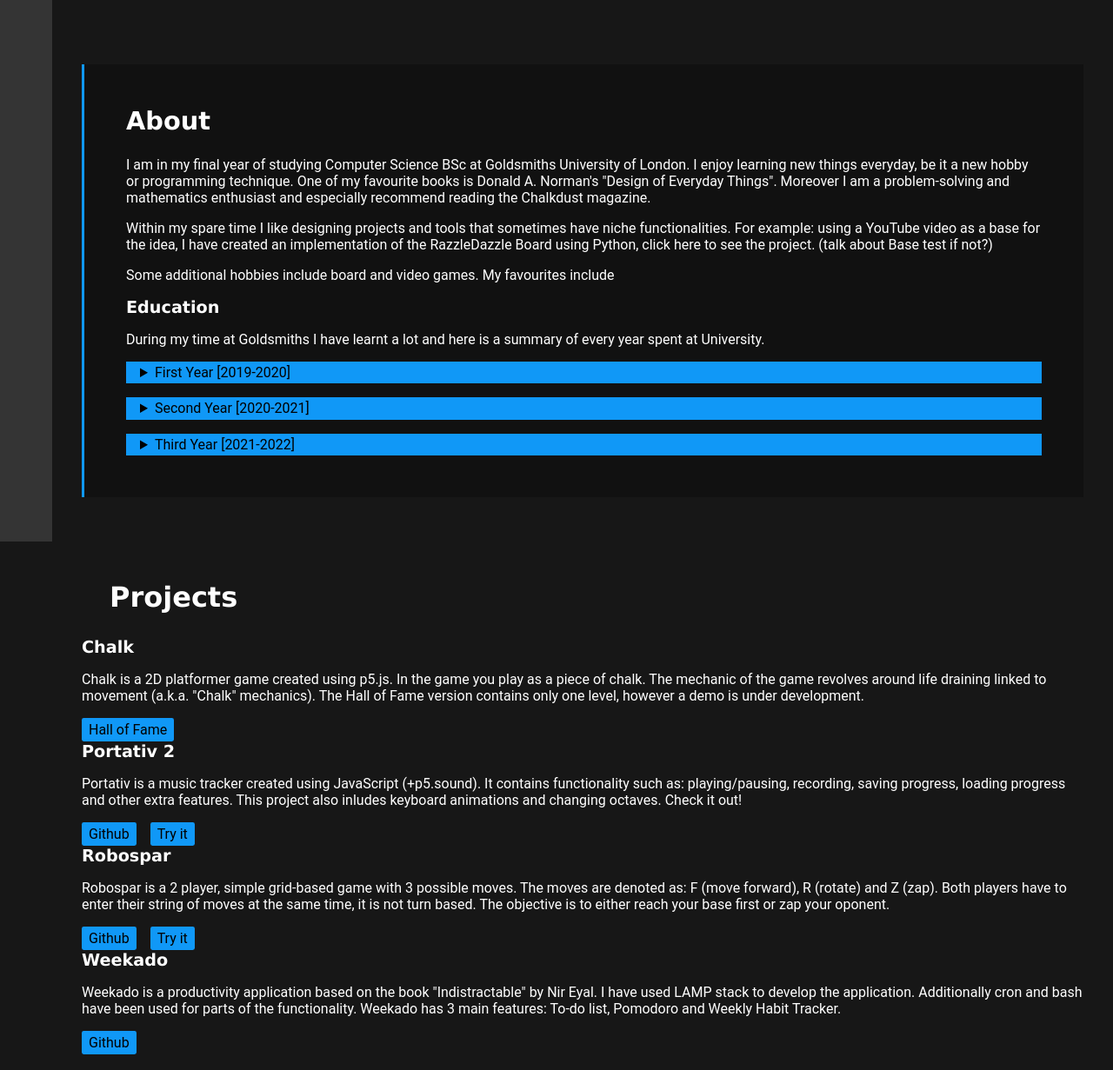
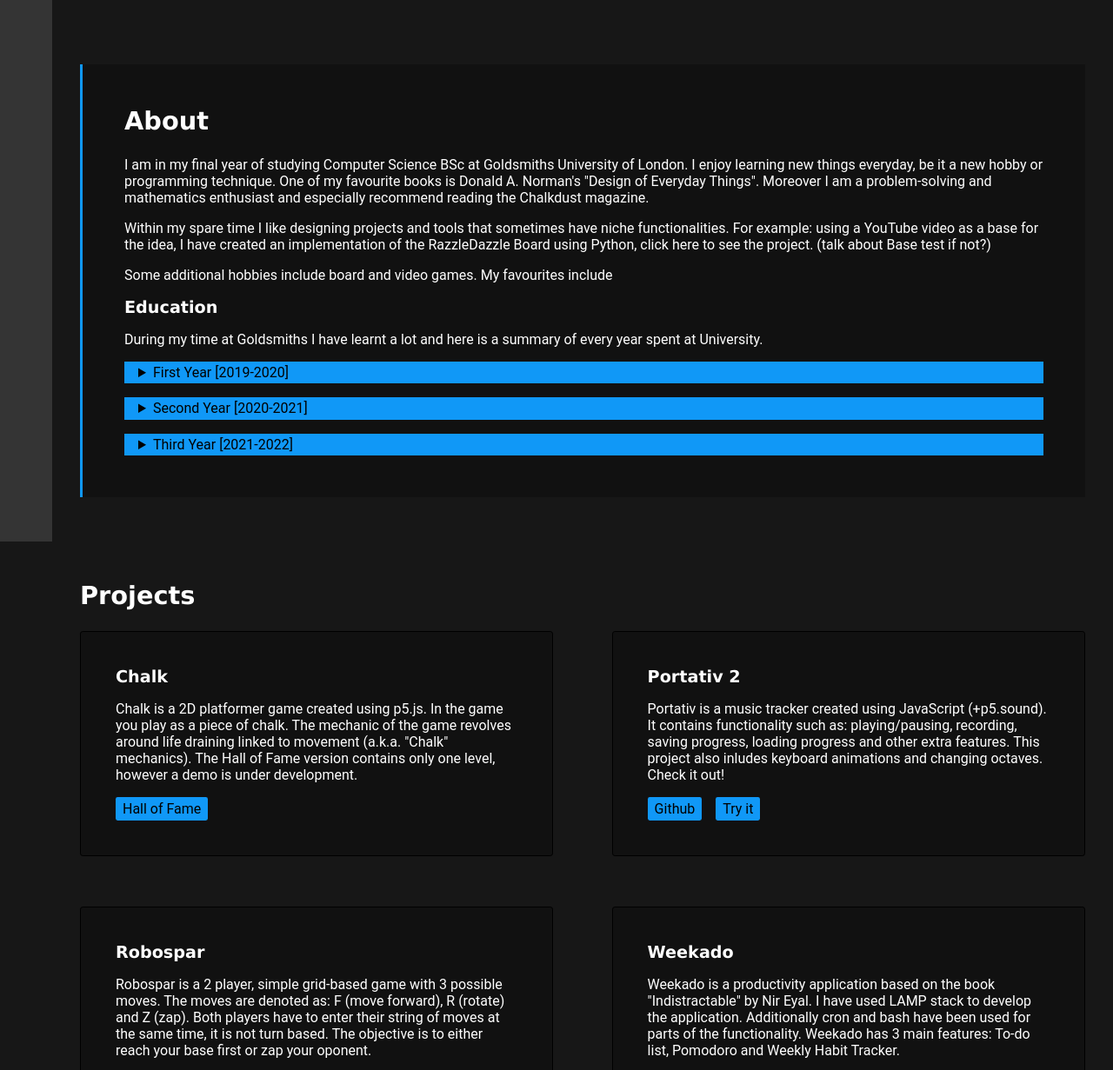
Before and after one commit to codingSIM/Portfolio, a plain HTML site: page index.html in a window 1280 px wide. Shown: the part 177-1408 px from the top of the page at 87% size. Drawn offline with nearby package versions, Linux system fonts and the light colour scheme.

Commit message:
Add files via upload

```diff
--- a/style.css
+++ b/style.css
@@ -1,37 +1,46 @@
-
 :root {
     --acccol: #1098f7;
+
+    /*Gray colours*/
     --lgcol: #343434;
+    --mgcol: #171717;
     --dgcol: #111;
+
     --contspace: 60px;
+    --defm: 2em;
 }
 
 html {
-    background-color: #171717;
+    background-color: var(--mgcol);
     color: white;
     margin: 0em;
     font-family: roboto, monospace;
+    box-sizing: border-box;
     scroll-behavior: smooth;
 }
-body {margin:0;}
+body {margin: 0;}
+section {margin: 6em 0em;}
+
+
 
 .main-content{
-/*    margin-left:var(--contspace);*/
-/*    padding:0.5em 3em;*/
-    width: 90%;
-    margin: auto;
-    margin-left: calc(5% + 30px);
+/*    width: calc(100% - var(--contspace));*/
+    margin: 1em var(--defm);
+    margin-left: calc(var(--contspace) + var(--defm));
+/*    Footer sits at bottom of page*/
+    margin-bottom: 6rem;
     min-height: 100vh;
-    margin-bottom: 6rem;
 }
+
+
 
 /*Menu nav*/
 .icon-bar {
   width: var(--contspace); /* Set a specific width */
-  background-color: #343434; /* Dark-grey background */
+  background-color: var(--lgcol); /* Dark-grey background */
   height: 100%;
   position: fixed;
-  top:0;
+  top: 0;
 }
 
 .icon-bar a {
@@ -49,32 +58,24 @@ body {margin:0;}
 
 .active {background-color: var(--acccol);}
 
-section
-{margin:6em 0em;}
 
-.textbox{
-    padding:3em;
-    border-left: 0.2em solid var(--acccol);
-    background-color: #111;
-/*    margin-right:2em;*/
-}
 
+
+/*TITLE CARD*/
 .title {
     font-family: Verdana;
     font-weight: bold;
-    margin:0em;
+    margin: 0em;
 /*    text-decoration: underline;*/
 /*    text-shadow: 0 0 1px var(--acccol), 0 0 2px var(--acccol),0 0 3px var(--acccol);*/
 /*
-    font-size: 3em;
     color: #1098F7;
-    margin:0.5em 0em;
 */
 }
 
 .title::before, .title::after{
-    content:'[';
-    color:white;
+    content: '[';
+    color: white;
     font-weight: bold;
     text-shadow: 0 0 1px white, 0 0 2px white,0 0 4px white;
 }
@@ -87,20 +88,51 @@ section
 
     font-size: 3em;
     color: var(--acccol);
-    margin:1em 0em;
-    margin-right: 1em;
-
+    margin: 1em 0em;
 }
 
 .cont a {color: white;}
 
-section h1, h2, footer h1 {
+
+
+
+/*Headers*/
+section h1, h2, footer h1, #anchor-proj h1{
     font-family: verdana;
     font-size: 1.8em;
     margin-top: 0em;
 }
 h2 {font-size: 1.2em;}
 
+
+
+
+/*=========ABOUT=========*/
+.textbox{
+    padding: 3em;
+    border-left: 0.2em solid var(--acccol);
+    background-color: var(--dgcol);
+}
+
+summary {
+    background-color: var(--acccol);
+    color: black;
+    cursor: pointer;
+    padding: 0.2em 1em;
+    margin-top: 1em;
+}
+
+details div {
+    padding: 0em 1em;
+    border: 0.1em solid var(--acccol);
+}
+
+
+
+
+
+/*=========PROJECTS=========*/
+/*Buttons within projects*/
 .pill-buttons {
     display: flex;
     flex-direction: row;
@@ -112,29 +144,41 @@ h2 {font-size: 1.2em;}
     color: black;
     background-color: var(--acccol);
     border-radius: 0.15em;
-    margin-right:1em;
+    margin-right: 1em;
     text-decoration: none;
-}
-
-div .proj{
-    margin: 1em;
-    padding: 2.5em;
-    border: 0.1em solid black;
-    border-top: 0.12em solid black;
-    max-width: 40%;
-    border-radius: 0.2em;
-    background-color: #111;
 }
 
 .projects {
     display: flex;
     flex-direction: row;
-    flex-wrap:wrap;
+    flex-wrap: wrap;
+/*    width: 100%;*/
+    justify-content: space-between;
+    flex-basis: 45%;
+
+
+/*  Problem with calc and row-gap
+    1. percentage works for row-gap, but it's dependent on height of container
+    2. height of container doesn't have set size, so it's hard to add 20% to a 100% sized box / kind of impossible*/
+
+/*    height: calc(100% + calc(100% - calc(40% * 2)));*/
+/*    height: calc(auto + 20%);*/
+/*    row-gap: calc( calc(100% - calc(40% * 2)) / 2 );*/
+/*    row-gap: 30%;*/
 }
 
-#anchor-proj h1{
-    margin-left: 1em;
-    font-size: 2em;
+.projects > div {
+/*    margin: 0;*/
+    margin-bottom: 5%;
+/*    margin: 1%;*/
+    padding: 2.5em;
+    border: 0.1em solid black;
+/*    border-top: 0.12em solid black;*/
+    flex-basis: 40%;
+
+/*    min-width: 45%;*/
+    border-radius: 0.2em;
+    background-color: var(--dgcol);
 }
 
 .proj h2 {
@@ -143,26 +187,9 @@ div .proj{
     margin-top: 0em;
 }
 
-summary {
-    background-color: var(--acccol);
-    color: black;
-    cursor:pointer;
-    padding: 0.2em 1em;
-    margin-top: 1em;
-}
-/*
-summary::before {
-    content: "+";
-    margin-right: 0.4em;
-    font-weight: bold;
-}
-*/
 
-details div {
-    padding: 0em 1em;
-    border: 0.1em solid var(--acccol);
-}
 
+/*Image CSS*/
 .imagec {
     width:70%;
     margin:3em auto;
@@ -173,17 +200,8 @@ details div {
     outline-offset: 0.5em;
 }
 
-/*
-.imageholder::before {
-    position: absolute;
-    top:0.5em;
-    left:0.5em;
-    border:0.2em solid var(--acccol);
-    z-index: -1;
-}
-*/
 
-/*footer*/
+/*=============FOOTER(/contact)====================*/
 footer {
     margin-left: var(--contspace);
     padding:2em;
```
